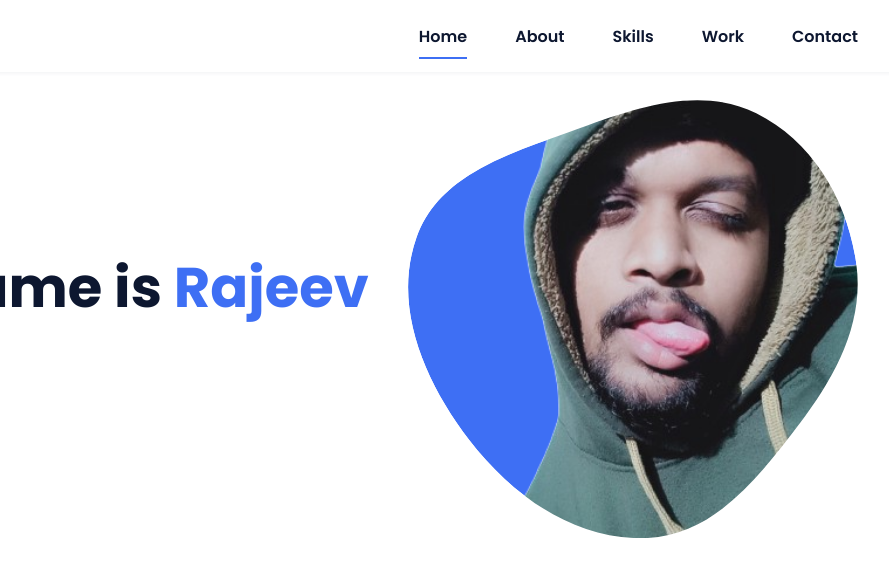
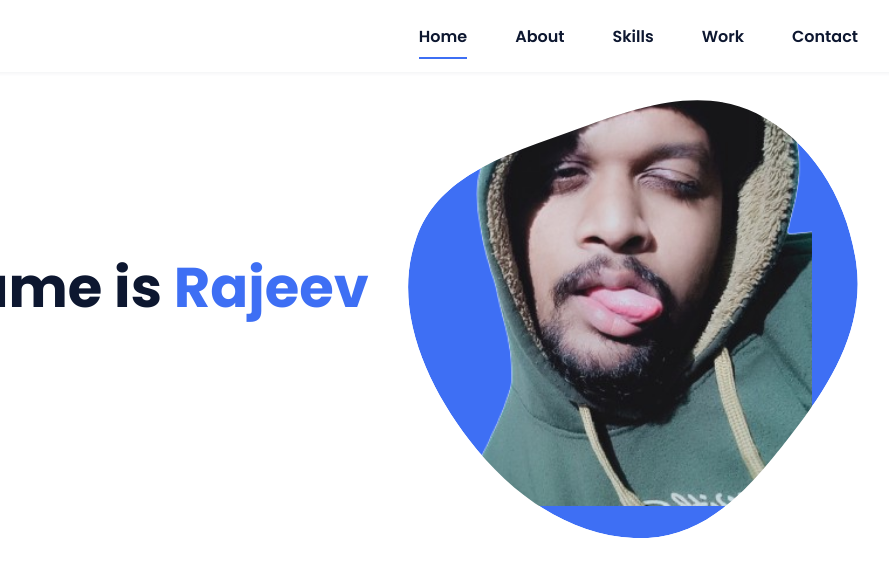
Before and after one commit to raJeev-r0y/My_Portfolio, a plain HTML site: page index.html in a window 1280 px wide. Shown: the top 588 px of the page, 294-1183 px from the left. Drawn offline with nearby package versions, Linux system fonts and the light colour scheme.

Commit message:
Update index.html

```diff
--- a/index.html
+++ b/index.html
@@ -65,7 +65,7 @@
                         </mask>
                         <g mask="url(#mask0)">
                             <path d="M9.19024 145.964C34.0253 76.5814 114.865 54.7299 184.111 29.4823C245.804 6.98884 311.86 -14.9503 370.735 14.143C431.207 44.026 467.948 107.508 477.191 174.311C485.897 237.229 454.931 294.377 416.506 344.954C373.74 401.245 326.068 462.801 255.442 466.189C179.416 469.835 111.552 422.137 65.1576 361.805C17.4835 299.81 -17.1617 219.583 9.19024 145.964Z"/>
-                            <image class="home__blob-img" x="120" y="00" href="assets/img/try.png"/>
+                            <image class="home__blob-img" x="70" y="-35" href="assets/img/try.png"/>
                         </g>
                     </svg>
                 </div>
```
